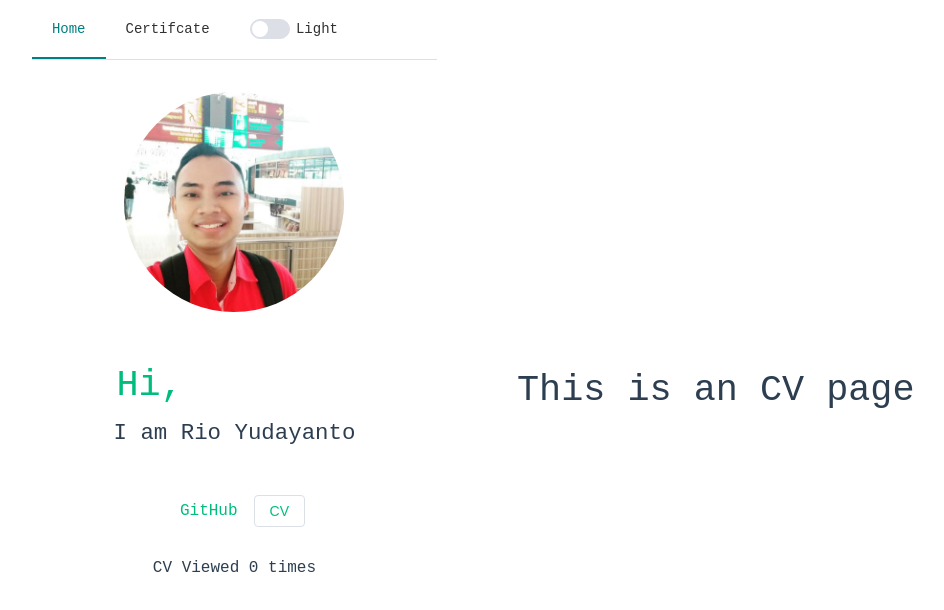
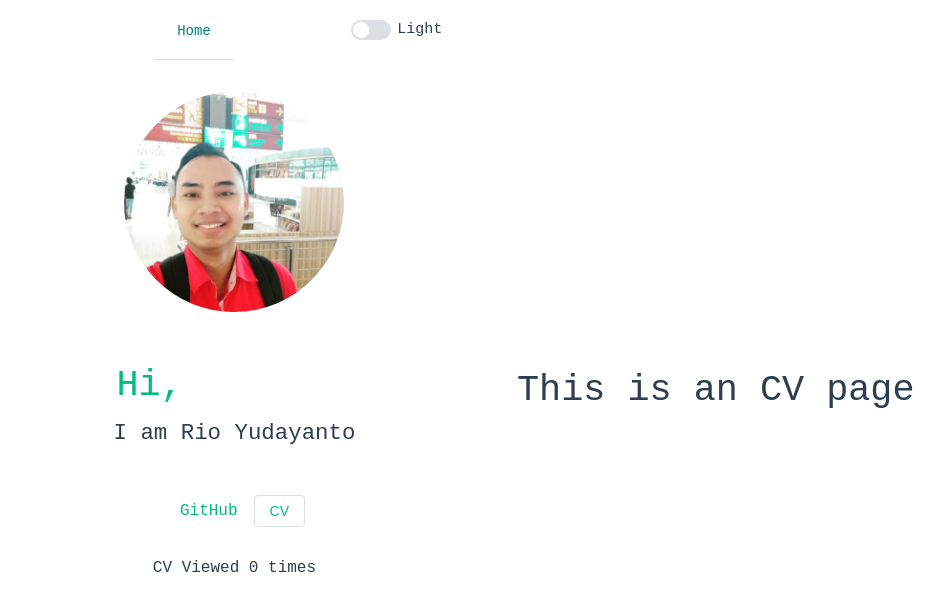
Before and after one commit to rioyuda02/my-portfolios, a Vue app: page /my-cv in a window 1280 px wide. Shown: the top 610 px of the page, without its empty margins (123-1067 px from the left). Built offline with nearby package versions, Linux system fonts and the light colour scheme.

Commit message:
update home & route links

```diff
--- a/src/App.vue
+++ b/src/App.vue
@@ -8,12 +8,12 @@ import Navbar from './components/Navbar.vue'
 
 <template>
   <header>
-    <Navbar style="display: flex; width: 100%;"/>
+    <Navbar/>
     <img alt="i-profile" class="i-profile" src="./assets/i-profile.png" />
     <div class="wrapper">
       <MainProfile msg="Hi," />
       <nav class="flex w-full">
-        <RouterLink to="/">GitHub</RouterLink>
+        <RouterLink to="/github">GitHub</RouterLink>
         <OpenCV />
         <CountingCV />
       </nav>
--- a/src/components/Navbar.vue
+++ b/src/components/Navbar.vue
@@ -2,6 +2,7 @@
     import { ref } from 'vue';
     import { useDark } from '@vueuse/core';
     import { ElSwitch } from 'element-plus';
+    import { RouterLink } from 'vue-router';
 
     const isDark = useDark()
     const activeIndex = ref('1')
@@ -9,17 +10,45 @@
 </script>
 
 <template>
-    <el-menu :default-active="activeIndex"
-    class="el-menu-demo flex w-full" mode="horizontal" active-text-color="Teal" @select="handleSelect">
-        <el-menu-item index="1">
-            Home
-        </el-menu-item>
-        <el-menu-item index="2">
-            Certifcate
-        </el-menu-item>
-        <el-menu-item>
+    <div id="top">
+        <div class="navBar">
+            <el-menu :default-active="activeIndex" :ellipsis="false"
+                class="el-menu-demo flex w-full"
+                mode="horizontal" active-text-color="Teal"
+                @select="handleSelect">
+                <RouterLink to="/">
+                    <el-menu-item index="1">Home</el-menu-item>
+                </RouterLink>
+
+
+            </el-menu>
+        </div>
+        <div class="btn_tm">
             <ElSwitch v-model="isDark" />
             <span style="margin-left: 0.4rem;">{{ isDark ? 'Dark' : 'Light' }}</span>
-        </el-menu-item>
-    </el-menu>
+        </div>
+    </div>
+
 </template>
+
+<style scoped>
+    #top{
+        display: flex;
+        width: 100%;
+        height: auto;
+    }
+    .navBar{
+        display: flex;
+        width: 100%;
+        height: auto;
+        justify-content: center;
+        align-items: center;
+    }
+
+    .btn_tm{
+        width: 20%;
+        display: flex;
+        justify-content: center;
+        align-items: center;
+    }
+</style>
--- a/src/router/index.ts
+++ b/src/router/index.ts
@@ -1,23 +1,37 @@
-import { createRouter, createWebHistory } from 'vue-router'
+import { createRouter, createWebHistory, type RouteRecordRaw } from 'vue-router'
 import HomeView from '../views/HomeView.vue'
+
+const externalLinks: Record<string, string> ={
+  github: 'https://github.com/rioyuda02'
+}
+
+const routes: Array<RouteRecordRaw> = [
+  {
+    path: '/',
+    name: 'home',
+    component: HomeView
+  },
+  {
+    path: '/my-cv',
+    name: 'CV',
+    component: () => import('../components/Cv_view.vue')
+  },
+]
 
 const router = createRouter({
   history: createWebHistory(),
-  routes: [
-    {
-      path: '/',
-      name: 'home',
-      component: HomeView,
-    },
-    {
-      path: '/my-cv',
-      name: 'cv',
-      // route level code-splitting
-      // this generates a separate chunk (About.[hash].js) for this route
-      // which is lazy-loaded when the route is visited.
-      component: () => import('../views/Cv_view.vue'),
-    },
-  ],
+  routes
+})
+
+router.beforeEach((to, from, next) => {
+  const externalRoute = to.path.substring(1)
+
+  if (externalLinks[externalRoute]) {
+    window.open(externalLinks[externalRoute], '_blank')
+    next(false)
+    return
+  }
+  next()
 })
 
 export default router
```
